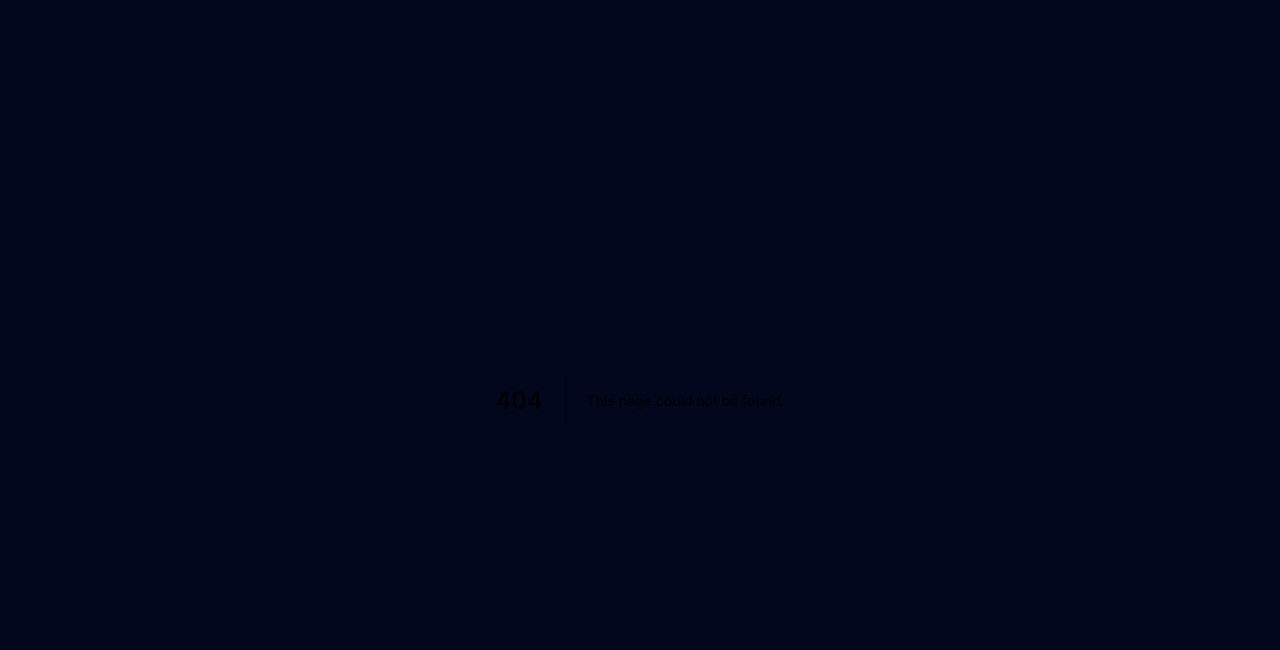
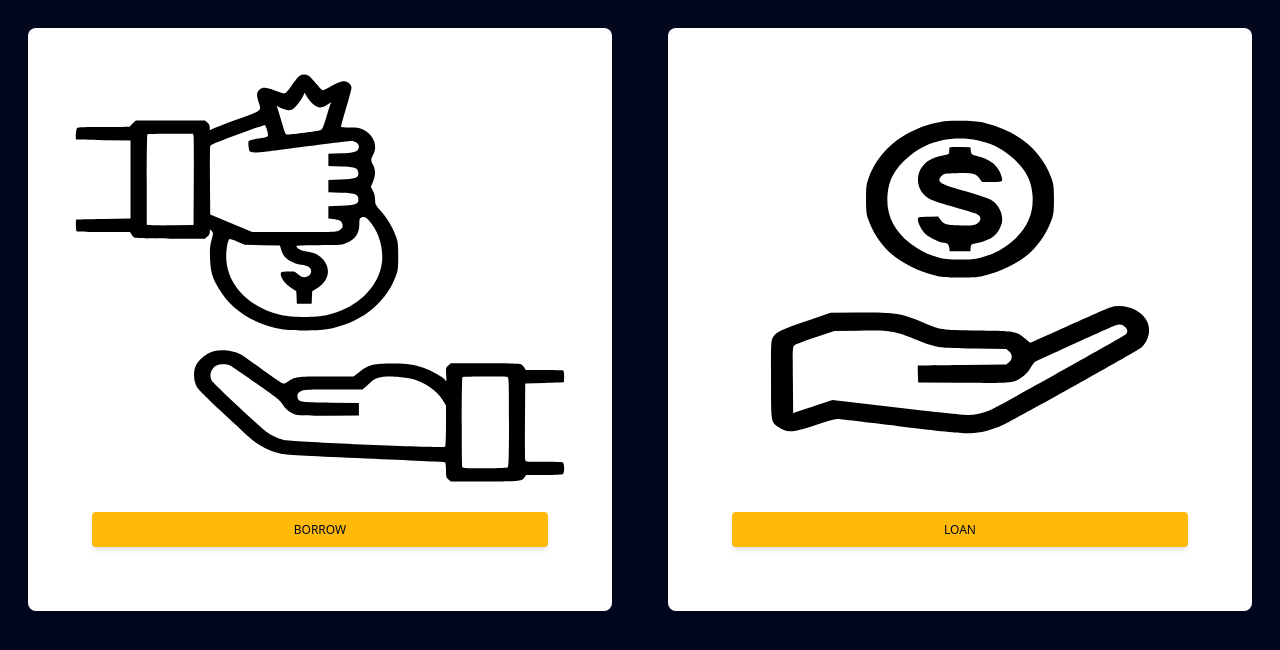
Before and after one commit to npasquie/best-nft-as-collateral, a Next.js app in the folder nft-as-collateral-ui/: page /components/pools in a window 1280 px wide. Before the commit this address had no page. Shown: the top 650 px of the page. Built offline with nearby package versions, Linux system fonts and the light colour scheme; what react-moralis, web3uikit would draw is missing.

Commit message:
💄 navbar + pool section

```diff
--- a/nft-as-collateral-ui/pages/components/Navbar.js
+++ b/nft-as-collateral-ui/pages/components/Navbar.js
@@ -10,7 +10,7 @@ const myLoader = ({ src }) => {
 const Navbar = () => {
   const [show, setshow] = useState(false)
   return (
-    <nav className="bg-blue flex h-2 items-center justify-between flex-wrap">
+    <nav className="bg-blue flex h-auto items-center justify-between flex-wrap">
       <a href="#/" className=" items-center inline-flex text-dark ">
         <Image
           className=" block  w-auto object-cover"
--- /dev/null
+++ b/nft-as-collateral-ui/pages/components/pools/PoolCard.js
@@ -0,0 +1,24 @@
+import Image from "next/image";
+
+
+const PoolCard = ({name, src, myLoader}) => {
+    return (
+
+
+  <div className="flex flex-col rounded-lg shadow-lg m-7 p-10 bg-white w-100 lg:w-full">
+    <a href="#!" data-mdb-ripple="true" data-mdb-ripple-color="light">
+      <Image className="rounded-t-lg" src={src} layout="responsive" width={300} height={250} loader={myLoader}  alt="poolimage"/>
+    </a>
+    <div className="p-6">
+      {/* <h5 className="text-gray-900 text-xl font-medium mb-2"></h5> */}
+      <button type="button" className=" inline-block w-full px-6 py-2.5 bg-yellow-100 text-blue font-medium text-xs leading-tight uppercase rounded shadow-md hover:bg-blue-700 hover:shadow-lg focus:bg-blue-700 focus:shadow-lg focus:outline-none focus:ring-0 active:bg-blue-800 active:shadow-lg transition duration-150 ease-in-out">{name}</button>
+    </div>
+  </div>
+
+
+
+    )
+
+}
+
+export default PoolCard;
--- /dev/null
+++ b/nft-as-collateral-ui/pages/components/pools/index.js
@@ -0,0 +1,40 @@
+import PoolCard from "./PoolCard"
+import loan from "../../../public/vectordesign (5).svg"
+import borrow from "../../../public/vectordesign (6).svg"
+
+const cardData = [
+    {
+        id:"borrow",
+        name:"borrow",
+        src: borrow
+    },
+    {
+        id:"lown",
+        name:"loan",
+        src:loan,
+    },
+]
+
+const Pool= ({myLoader}) => {
+    return(
+        <div className="container">
+        <div className=" lg:flex lg:justify-between flex-row">
+            {
+                cardData.map((item) => (
+
+                    <PoolCard
+                    myLoader={myLoader}
+                    key={item.id}
+                    name ={item.name}
+                    src={item.src}
+                     />
+                ))
+
+            }
+        </div>
+        </div>
+
+    )
+}
+
+export default Pool;
--- a/nft-as-collateral-ui/pages/index.js
+++ b/nft-as-collateral-ui/pages/index.js
@@ -1,7 +1,8 @@
 import Head from 'next/head'
 import Image from 'next/image'
-import styles from '../styles/Home.module.css'
+import styles from '../styles/Home.module.css';
 import Navbar from './components/Navbar';
+import Pool from './components/pools';
 const myLoader = ({ src }) => {
   return `${src}`;
 };
@@ -20,9 +21,7 @@ export default function Home() {
         <h1 className="title">
           Welcome to <a href="https://nextjs.org">Next.js!</a>
         </h1>
-
-
-
+        <Pool myLoader={myLoader} />
 
       </main>
 
--- a/nft-as-collateral-ui/styles/Home.module.css
+++ b/nft-as-collateral-ui/styles/Home.module.css
@@ -13,6 +13,8 @@
   flex-direction: column;
   justify-content: center;
   align-items: center;
+
+
 }
 
 .footer {
--- a/nft-as-collateral-ui/tailwind.config.js
+++ b/nft-as-collateral-ui/tailwind.config.js
@@ -15,6 +15,9 @@ module.exports = {
 
               },
     },
+    container: {
+      center: true,
+    },
     extend: {},
   },
   plugins: [],
```
Also changed, not shown: nft-as-collateral-ui/public/vectordesign (5).svg (added), nft-as-collateral-ui/public/vectordesign (6).svg (added).
